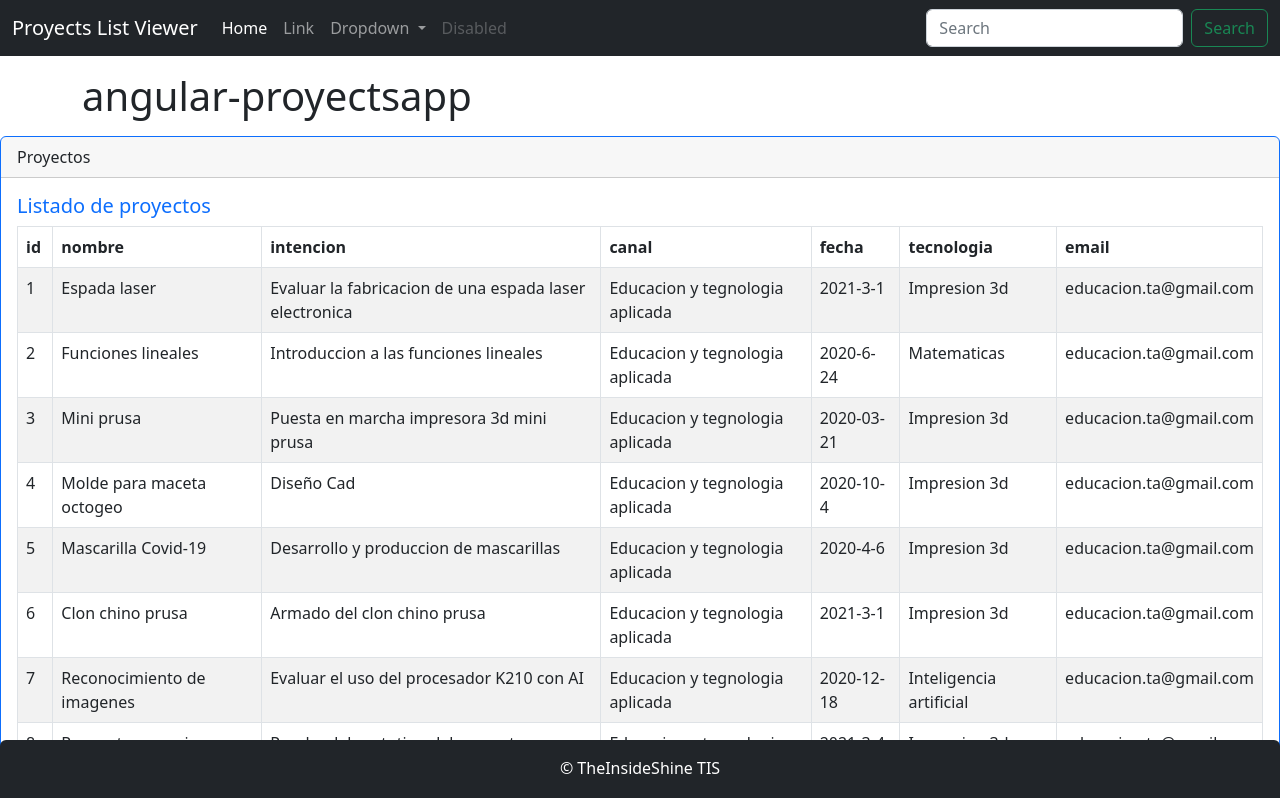
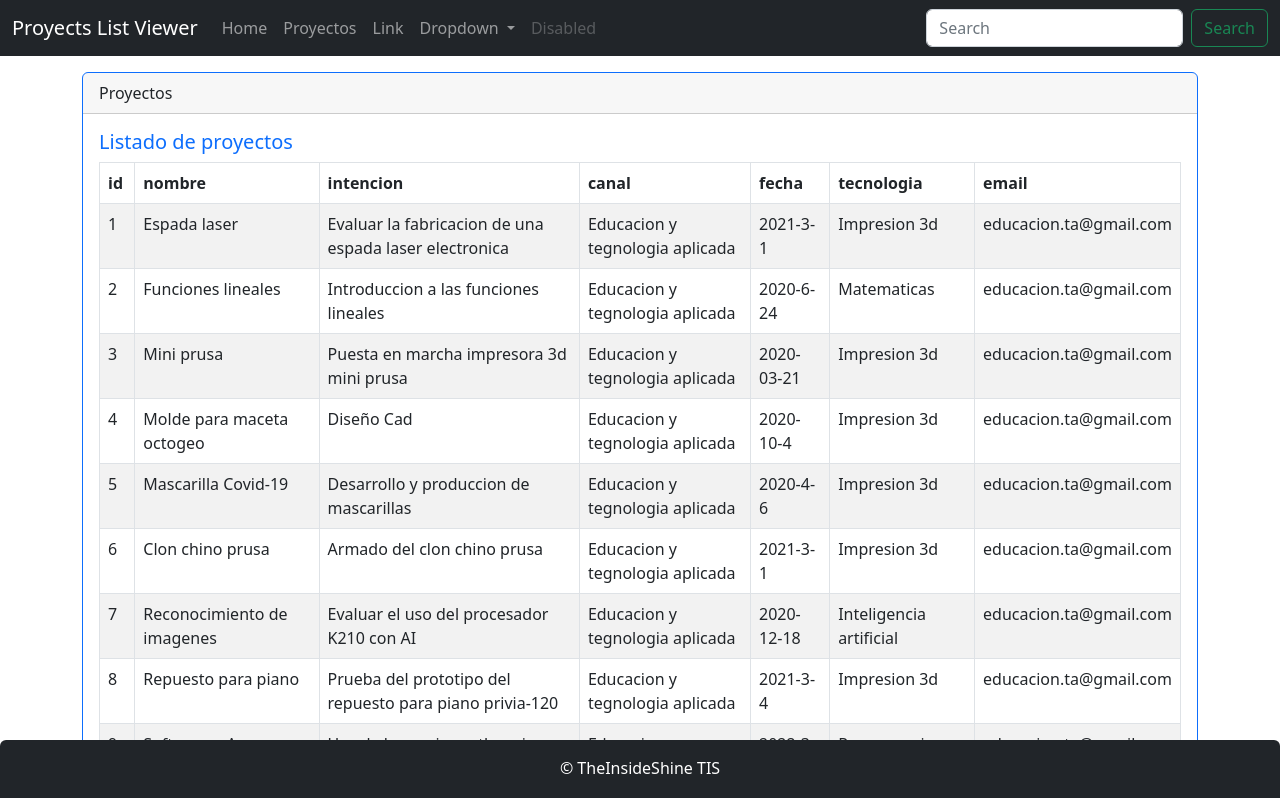
Before and after one commit to theinsideshine/angular-proyectsapp, an Angular app: page /proyects in a window 1280 px wide. Shown: the top 798 px of the page. Built offline with nearby package versions, Linux system fonts and the light colour scheme.

Commit message:
Se conf router

```diff
--- a/src/app/app.component.html
+++ b/src/app/app.component.html
@@ -1,8 +1,9 @@
 <app-header></app-header>
 <div class="container my-3">
-  <h1> {{ title }} </h1>
+
+  <router-outlet></router-outlet>
 </div>
 
-<app-proyects></app-proyects>
+
 
 <app-footer></app-footer>
--- a/src/app/header/header.component.html
+++ b/src/app/header/header.component.html
@@ -7,7 +7,11 @@
       <div class="collapse navbar-collapse" id="navbarSupportedContent">
         <ul class="navbar-nav me-auto mb-2 mb-lg-0">
           <li class="nav-item">
-            <a class="nav-link active" aria-current="page" href="#">Home</a>
+            <a class="nav-link " aria-current="page" href="#">Home</a>
+          </li>
+
+          <li class="nav-item" routerLinkActive="active">
+            <a class="nav-link " aria-current="page" routerLink="/proyects">Proyectos</a>
           </li>
           <li class="nav-item">
             <a class="nav-link" href="#">Link</a>
```
Also changed, not shown: src/app/app.module.ts (+10 -1 lines).
